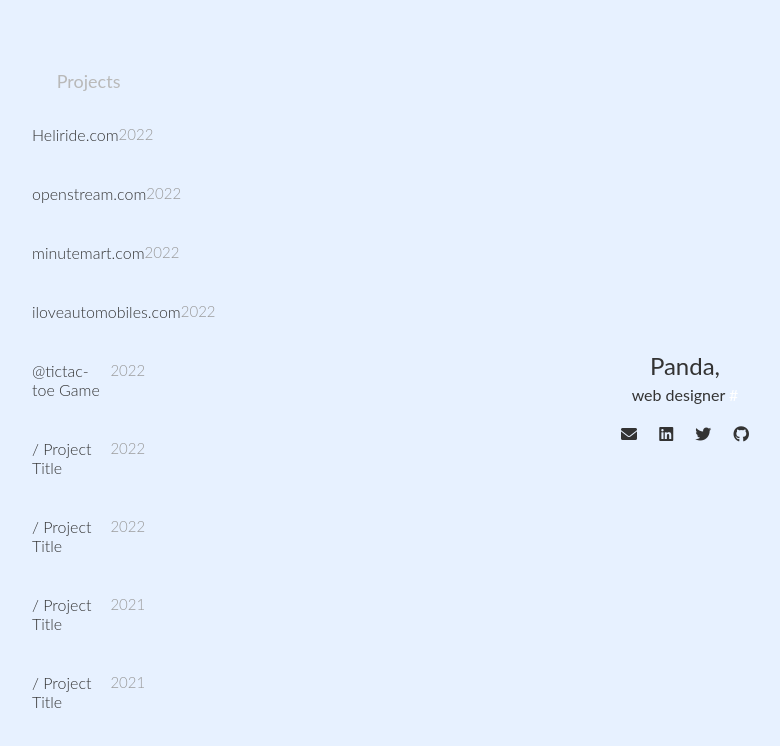
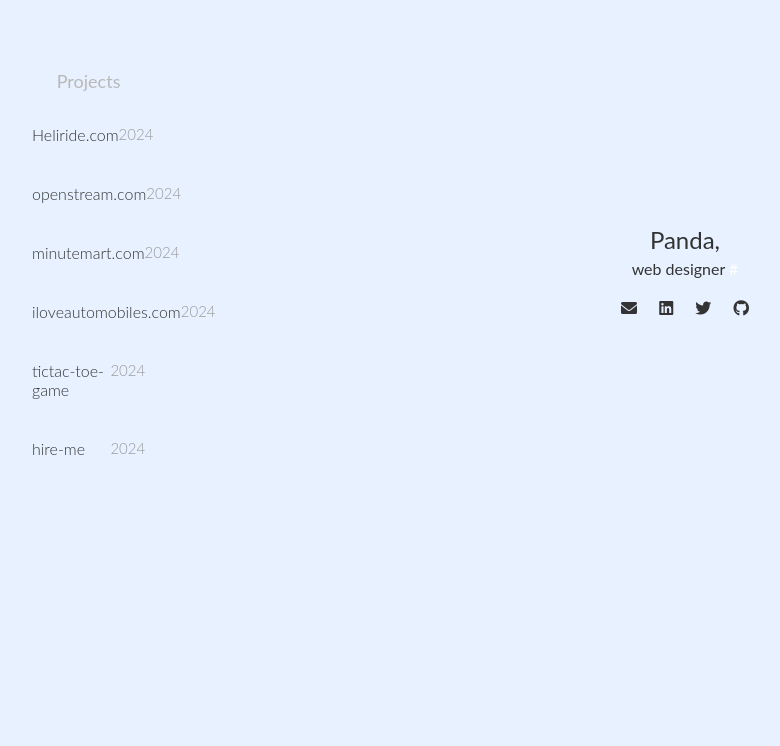
Before and after one commit to pravinjadi/panda-s-portfolio, a plain HTML site: page index.html in a window 1280 px wide. Shown: the whole page, without its empty margins (191-971 px from the left). Drawn offline with Linux system fonts and the light colour scheme.

Commit message:
Update index.html

```diff
--- a/index.html
+++ b/index.html
@@ -13,15 +13,12 @@
             <div class="work-list">
                 <ul>
                     <p style=" color: #b9b9b9; text-align:center;">Projects</p>
-                    <li data-project="Heliride.com" data-video-id="zoKOCzL6oH4">Heliride.com <span>2022</span></li>
-                    <li data-project="openstream.com" data-video-id="zoKOCzL6oH4">openstream.com <span>2022</span></li>
-                    <li data-project="minutemart.com" data-video-id="zoKOCzL6oH4">minutemart.com <span>2022</span></li>
-                    <li data-project="iloveautomobiles.com" data-video-id="zoKOCzL6oH4">iloveautomobiles.com <span>2022</span></li>
-                    <li data-project="@tictac-toe Game" data-video-id="zoKOCzL6oH4">@tictac-toe Game <span>2022</span></li>
-                    <li data-project="/ Project Title" data-video-id="zoKOCzL6oH4">/ Project Title<span>2022</span></li>
-                    <li data-project="/ Project Title" data-video-id="zoKOCzL6oH4">/ Project Title <span>2022</span></li>
-                    <li data-project="/ Project Title" data-video-id="zoKOCzL6oH4">/ Project Title<span>2021</span></li>
-                    <li data-project="/ Project Title" data-video-id="zoKOCzL6oH4">/ Project Title <span>2021</span></li>
+                    <li data-project="Heliride.com" data-video-id="zoKOCzL6oH4">Heliride.com <span>2024</span></li>
+                    <li data-project="openstream.com" data-video-id="zoKOCzL6oH4">openstream.com <span>2024</span></li>
+                    <li data-project="minutemart.com" data-video-id="zoKOCzL6oH4">minutemart.com <span>2024</span></li>
+                    <li data-project="iloveautomobiles.com" data-video-id="zoKOCzL6oH4">iloveautomobiles.com <span>2024</span></li>
+                    <li data-project="tictac-toe Game" data-video-id="zoKOCzL6oH4">tictac-toe-game <span>2024</span></li>
+                    <li data-project="tictac-toe Game" data-video-id="zoKOCzL6oH4">hire-me <span>2024</span></li>
                 </ul>
             </div>
         </div>
```
